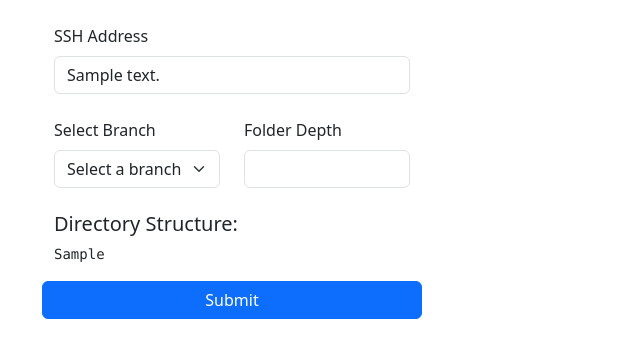
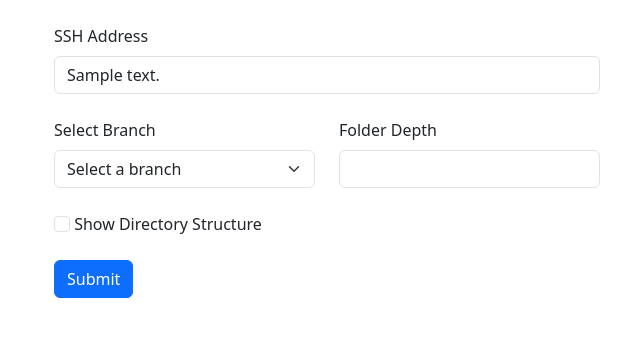
Before and after one commit to maddytae/gitexplorer, a Flask app: template templates/index.html in a window 1280 px wide. Shown: the top 358 px of the page, without its empty margins (28-668 px from the left). Run offline with Flask 3, Linux system fonts and the light colour scheme; the template is opened without the code that fills it: most values are stand-ins (such as "Sample title", 1, 10 or a date in 2020).

Commit message:
saving work

```diff
--- a/app.py
+++ b/app.py
@@ -4,22 +4,25 @@ import subprocess
 import os
 
 app = Flask(__name__)
-app.secret_key = os.environ.get('FLASK_SECRET_KEY')
+app.secret_key = '329392bcjidjndsf'
+print(app.secret_key)
 
 @app.route("/", methods=["GET", "POST"])
 def home():
-    sshAddress = ""
-    selected_branch = ""
+    sshAddress = ''
+    selected_branch = ''
     branches = []
-    depth = ""
+    depth = ''
     tree_output = ''
     folder_depth = ''
+    show_directory_structure = False
 
     if request.method == "POST":
         sshAddress = request.form.get("sshAddress")
         selected_branch = request.form.get("selectedBranch")
         depth = request.form.get("depthValue")
         folder_depth = request.form.get("folderdepthValue")
+        show_directory_structure = 'showDirectoryStructure' in request.form
 
         if sshAddress:
             message = utilities.get_repo(sshAddress)
@@ -49,7 +52,8 @@ def home():
                            selected_branch=selected_branch,
                            depth=depth,
                            tree_output=tree_output,
-                           folder_depth=folder_depth)
+                           folder_depth=folder_depth,
+                           show_directory_structure=show_directory_structure)
 
 if __name__ == "__main__":
     app.run(debug=True)
--- a/templates/index.html
+++ b/templates/index.html
@@ -10,7 +10,8 @@
 <body>
     <div class="container mt-4">
         <div class="row">
-            <div class="col-md-4">
+            <!-- Left Column for Form -->
+            <div class="col-md-6">
                 <form action="/" method="post">
                     <div class="mb-4">
                         <label for="sshAddressInput" class="form-label">SSH Address</label>
@@ -30,29 +31,33 @@
                             </select>
                         </div>
 
-                        <!-- Depth Input
+
+
+                        <!-- Folder Depth Input -->
                         <div class="col">
-                            <label for="integerInput" class="form-label">Depth</label>
-                            <input type="number" class="form-control" id="integerInput" name="depthValue" value="{{ depth }}" required>
+                            <label for="folderDepthInput" class="form-label">Folder Depth</label>
+                            <input type="number" class="form-control" id="folderDepthInput" name="folderdepthValue" value="{{ folder_depth }}" required>
                         </div>
-                    </div>  -->
-
-                    <div class="col">
-                        <label for="integerInput" class="form-label">Folder Depth</label>
-                        <input type="number" class="form-control" id="integerInput" name="folderdepthValue" value="{{ folder_depth }}" required>
                     </div>
 
+                    <div class="mb-4">
+                        <input type="checkbox" class="form-check-input" id="showDirectoryStructure" name="showDirectoryStructure" value="yes" {% if show_directory_structure %}checked{% endif %}>
+                        <label class="form-check-label" for="showDirectoryStructure">Show Directory Structure</label>
+                    </div>
+
+                    <button type="submit" class="btn btn-primary">Submit</button>
+                    {% endif %}
+                </form>
+            </div>
+
+            <!-- Right Column for Directory Structure -->
+            <div class="col-md-6">
+                {% if show_directory_structure %}
                     <div class="mt-4">
                         <h5>Directory Structure:</h5>
                         <pre>{{ tree_output }}</pre>
                     </div>
-
-
-                    {% endif %}
-
-
-                    <button type="submit" class="btn btn-primary">Submit</button>
-                </form>
+                {% endif %}
             </div>
         </div>
     </div>
```
